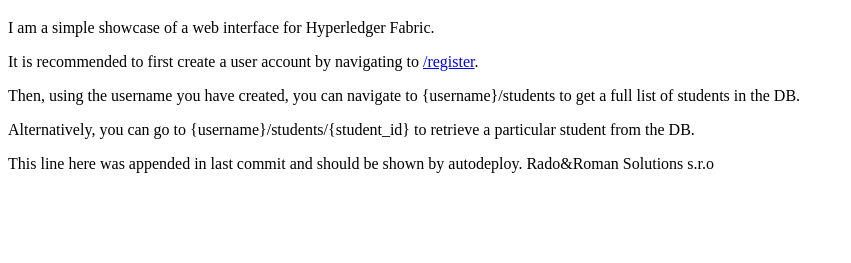
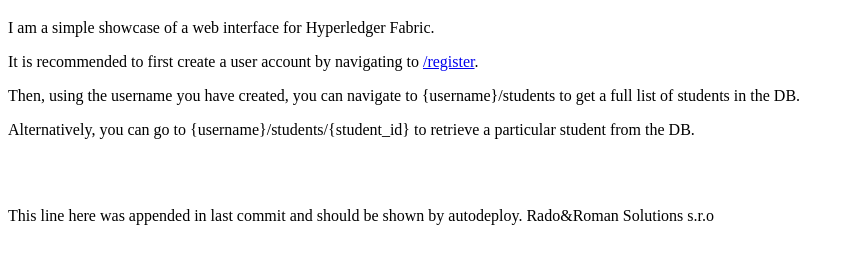
Before and after one commit to Reydifox/blockchain-school-server, a website: page web/public/index.html in a window 1280 px wide. Shown: the part 61-324 px from the top of the page, without its empty margins (0-851 px from the left). Drawn offline with Linux system fonts and the light colour scheme.

Commit message:
fix: node index

```diff
--- a/web/public/index.html
+++ b/web/public/index.html
@@ -11,7 +11,7 @@
     <p>I am a simple showcase of a web interface for Hyperledger Fabric.</p>
     <p>It is recommended to first create a user account by navigating to <a href="/register">/register</a>.</p>
     <p>Then, using the username you have created, you can navigate to {username}/students to get a full list of students in the DB.</p>
-    <p>Alternatively, you can go to {username}/students/{student_id} to retrieve a particular student from the DB.</p>
+    <p>Alternatively, you can go to {username}/students/{student_id} to retrieve a particular student from the DB.</p> <br><br>
     <p>This line here was appended in last commit and should be shown by autodeploy. Rado&Roman Solutions s.r.o</p>
 </body>
 </html>
```
